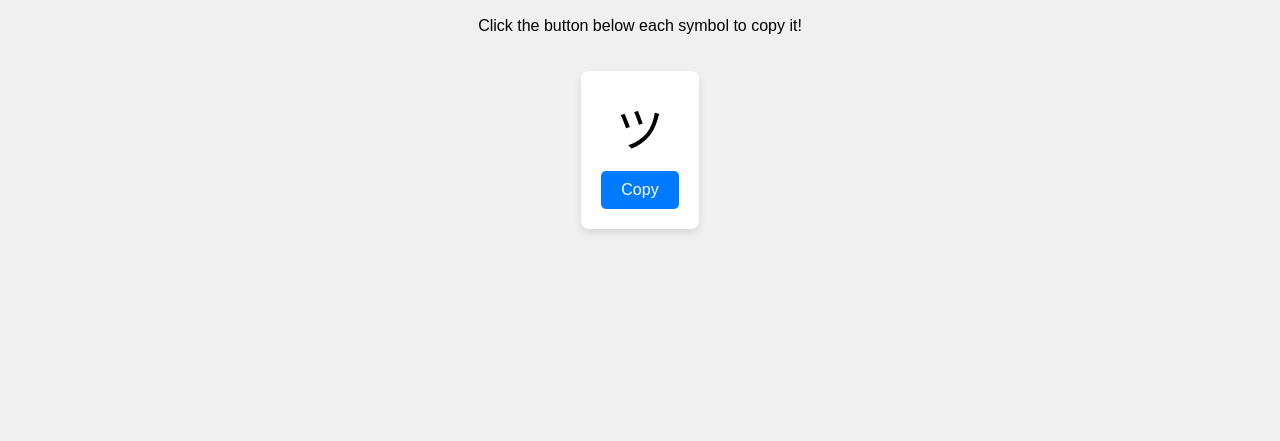
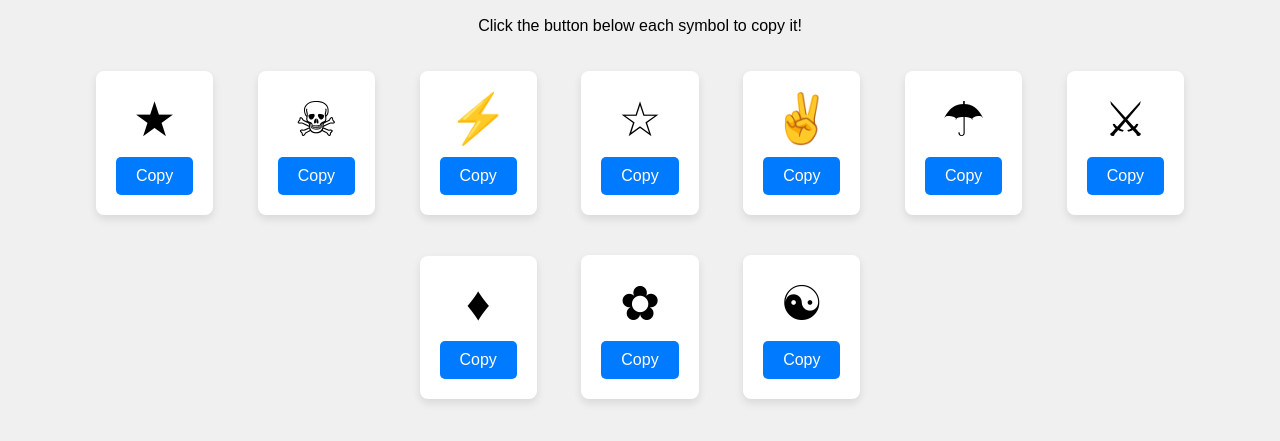
Before and after one commit to mathpunch/fortnite, a plain HTML site: page index.html in a window 1280 px wide. Shown: the part 89-530 px from the top of the page. Drawn offline with Linux system fonts and the light colour scheme.

Commit message:
Update index.html

```diff
--- a/index.html
+++ b/index.html
@@ -53,9 +53,73 @@
     <h1>Special Symbols for Fortnite Usernames</h1>
     <p>Click the button below each symbol to copy it!</p>
 
+    <!-- Symbol 1 -->
     <div class="symbol-container">
-        <span class="symbol">ツ</span>
-        <button class="copy-btn" onclick="copySymbol('ツ', this)">Copy</button>
+        <span class="symbol">★</span>
+        <button class="copy-btn" onclick="copySymbol('★', this)">Copy</button>
+        <div class="copy-message">Copied!</div>
+    </div>
+
+    <!-- Symbol 2 -->
+    <div class="symbol-container">
+        <span class="symbol">☠</span>
+        <button class="copy-btn" onclick="copySymbol('☠', this)">Copy</button>
+        <div class="copy-message">Copied!</div>
+    </div>
+
+    <!-- Symbol 3 -->
+    <div class="symbol-container">
+        <span class="symbol">⚡</span>
+        <button class="copy-btn" onclick="copySymbol('⚡', this)">Copy</button>
+        <div class="copy-message">Copied!</div>
+    </div>
+
+    <!-- Symbol 4 -->
+    <div class="symbol-container">
+        <span class="symbol">☆</span>
+        <button class="copy-btn" onclick="copySymbol('☆', this)">Copy</button>
+        <div class="copy-message">Copied!</div>
+    </div>
+
+    <!-- Symbol 5 -->
+    <div class="symbol-container">
+        <span class="symbol">✌</span>
+        <button class="copy-btn" onclick="copySymbol('✌', this)">Copy</button>
+        <div class="copy-message">Copied!</div>
+    </div>
+
+    <!-- Symbol 6 -->
+    <div class="symbol-container">
+        <span class="symbol">☂</span>
+        <button class="copy-btn" onclick="copySymbol('☂', this)">Copy</button>
+        <div class="copy-message">Copied!</div>
+    </div>
+
+    <!-- Symbol 7 -->
+    <div class="symbol-container">
+        <span class="symbol">⚔</span>
+        <button class="copy-btn" onclick="copySymbol('⚔', this)">Copy</button>
+        <div class="copy-message">Copied!</div>
+    </div>
+
+    <!-- Symbol 8 -->
+    <div class="symbol-container">
+        <span class="symbol">♦</span>
+        <button class="copy-btn" onclick="copySymbol('♦', this)">Copy</button>
+        <div class="copy-message">Copied!</div>
+    </div>
+
+    <!-- Symbol 9 -->
+    <div class="symbol-container">
+        <span class="symbol">✿</span>
+        <button class="copy-btn" onclick="copySymbol('✿', this)">Copy</button>
+        <div class="copy-message">Copied!</div>
+    </div>
+
+    <!-- Symbol 10 -->
+    <div class="symbol-container">
+        <span class="symbol">☯</span>
+        <button class="copy-btn" onclick="copySymbol('☯', this)">Copy</button>
         <div class="copy-message">Copied!</div>
     </div>
 
```
